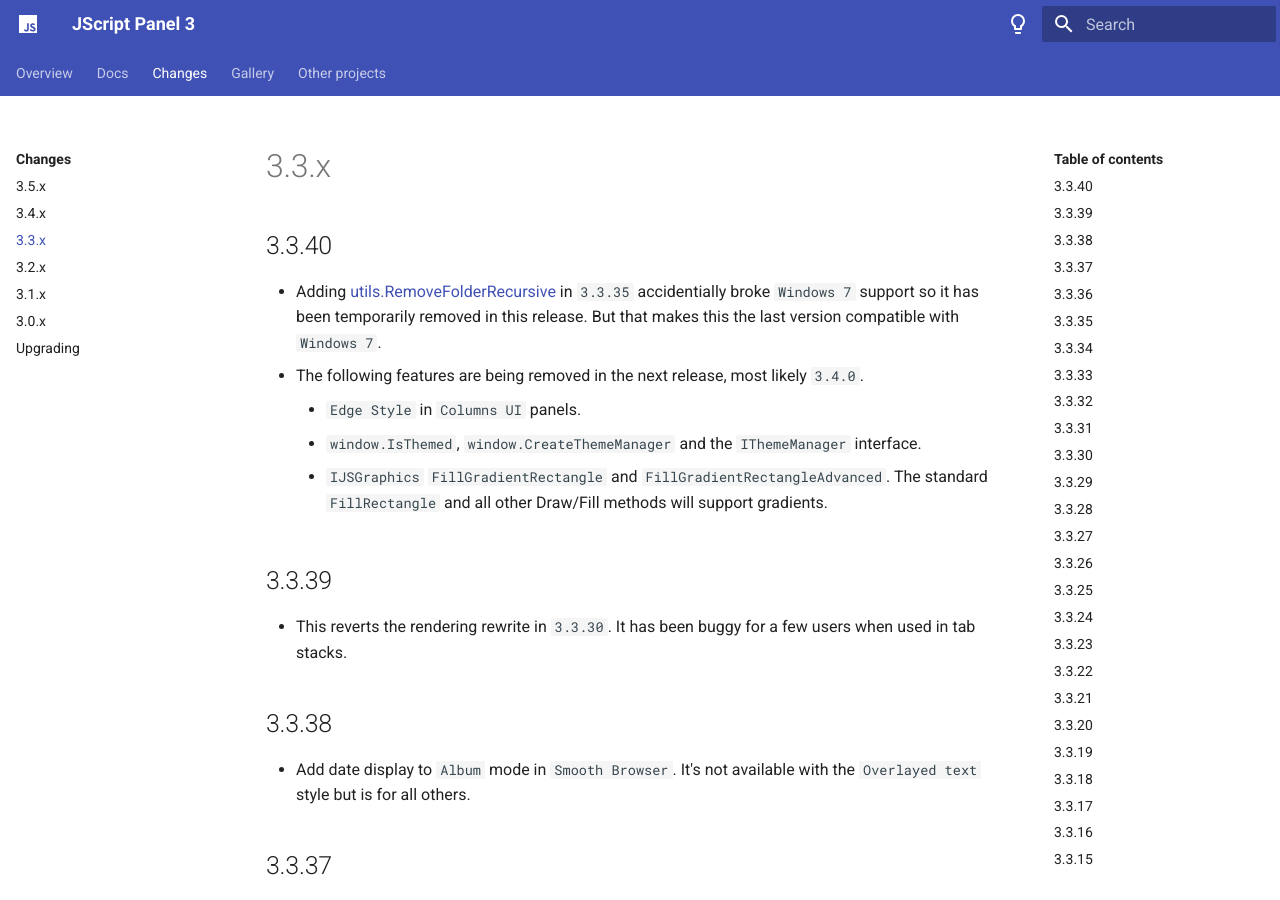
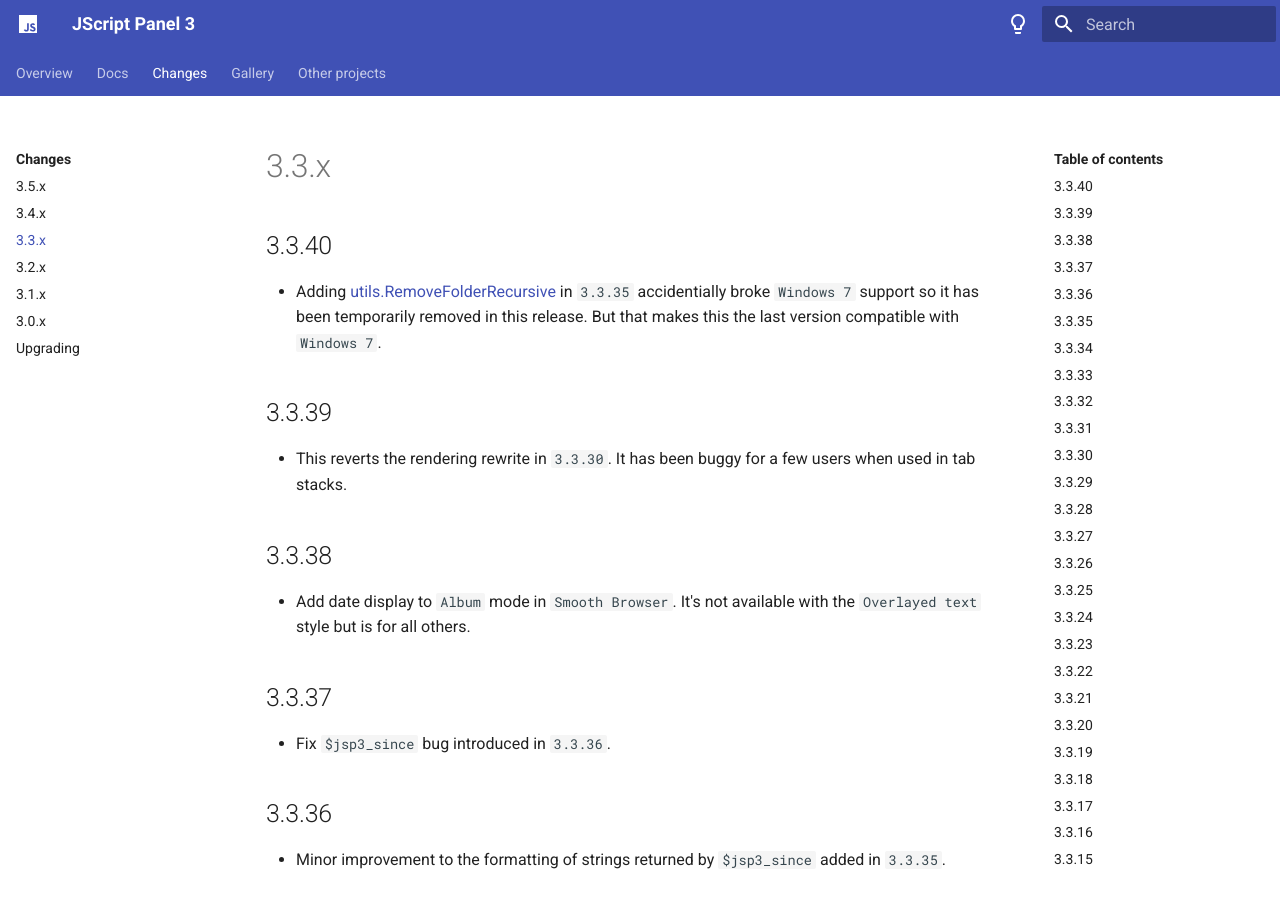
Before and after one commit to jscript-panel/jscript-panel.github.io, an MkDocs documentation site: the page built from docs/docs/changes/3-3-x.md, in a window 1280 px wide and 900 px high. Built offline with MkDocs 1.6.1 and Material for MkDocs 9.7.7, drawn with Linux system fonts in a browser that asks for light colours.

Commit message:
Update 3-3-x.md

```diff
--- a/docs/docs/changes/3-3-x.md
+++ b/docs/docs/changes/3-3-x.md
@@ -1,9 +1,5 @@
 ## 3.3.40
 - Adding [utils.RemoveFolderRecursive](../namespaces/utils.md#utilsremovefolderrecursivepath-option) in `3.3.35` accidentially broke `Windows 7` support so it has been temporarily removed in this release. But that makes this the last version compatible with `Windows 7`.
-- The following features are being removed in the next release, most likely `3.4.0`.
-    * `Edge Style` in `Columns UI` panels.
-    * `window.IsThemed`, `window.CreateThemeManager` and the `IThemeManager` interface.
-    * `IJSGraphics` `FillGradientRectangle` and `FillGradientRectangleAdvanced`. The standard `FillRectangle` and all other Draw/Fill methods will support gradients.
 
 ## 3.3.39
 - This reverts the rendering rewrite in `3.3.30`. It has been buggy for a few users when used in tab stacks.
```
